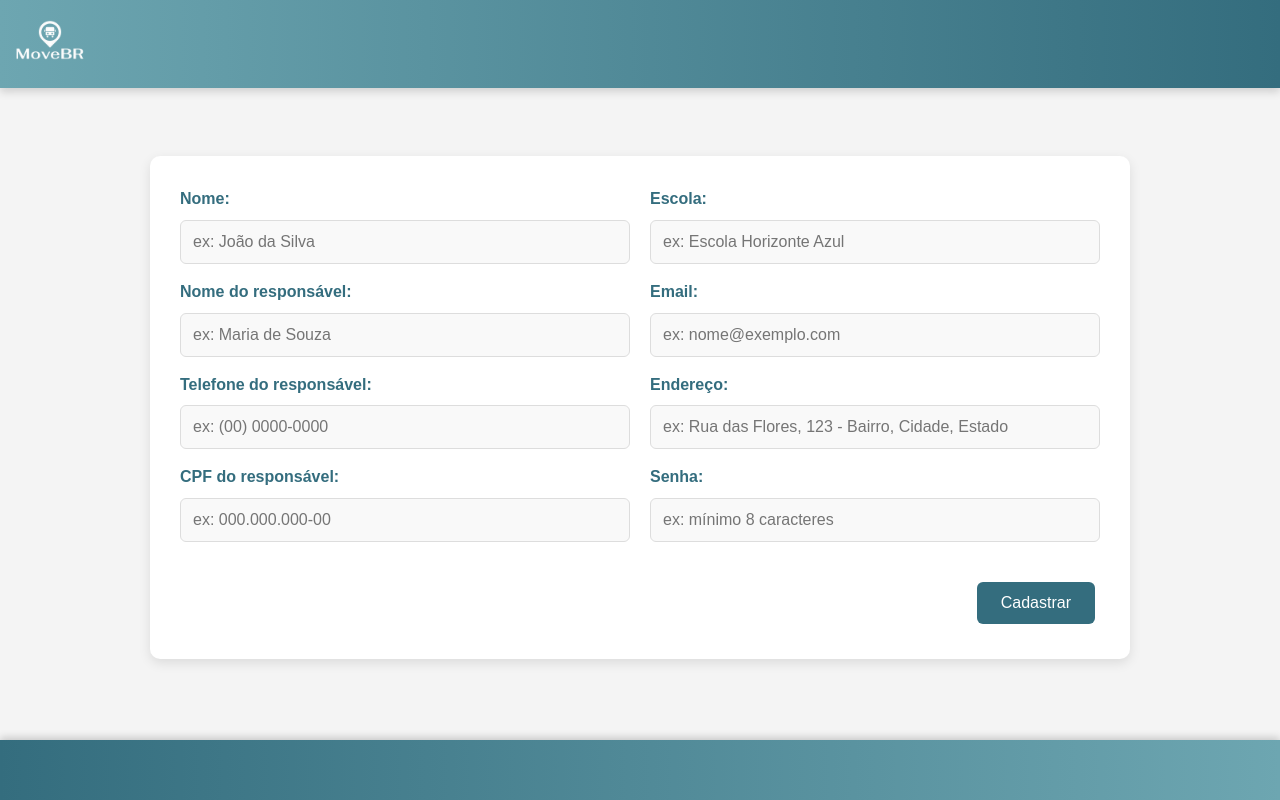
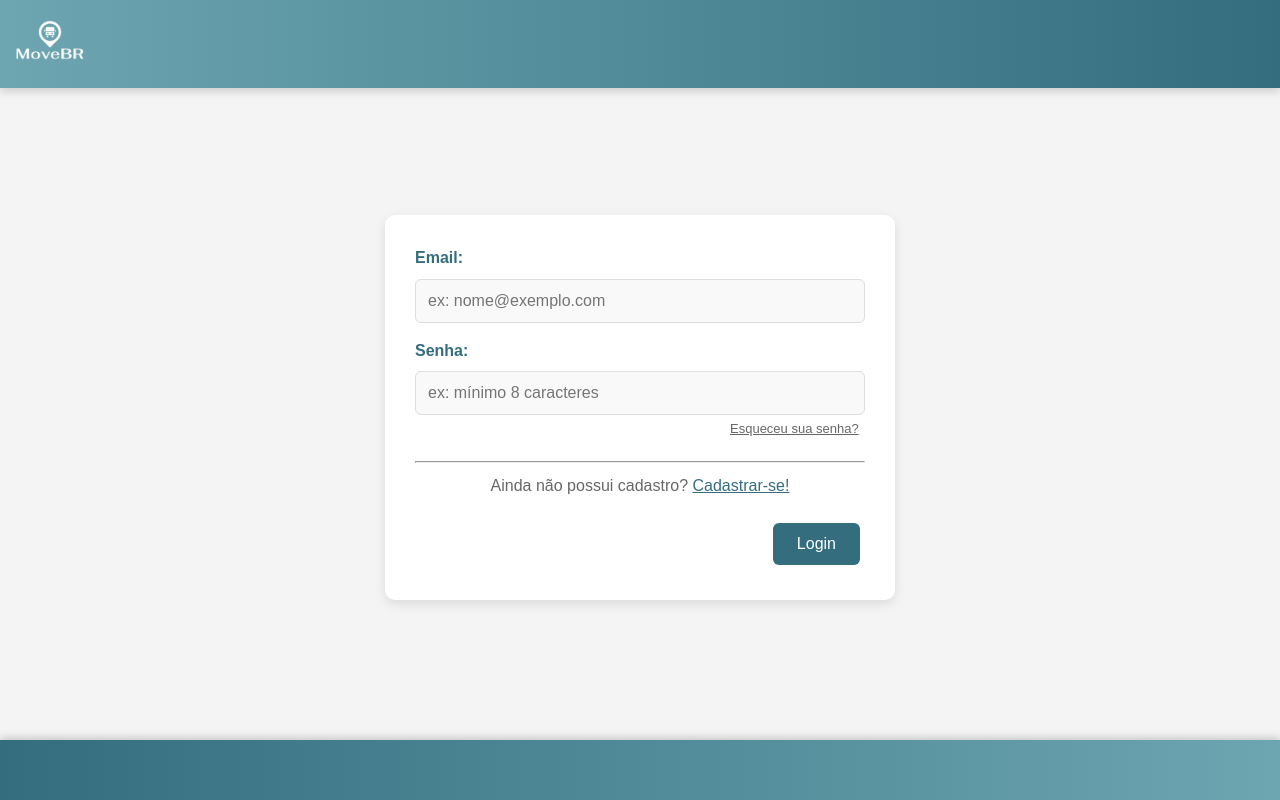
Before and after one commit to CarrodeLuxo021/MoveBR, a Flask app: template templates/login.html in a window 1280 px wide. Run offline with Flask 3, Linux system fonts and the light colour scheme; the template is opened without the code that fills it, so the values that code supplies are empty.

Commit message:
finalizando o front da página de login

```diff
--- a/static/css/login.css
+++ b/static/css/login.css
@@ -1,98 +1,147 @@
-body {
+/* Reset básico para garantir consistência entre navegadores */
+* {
     margin: 0;
-    font-family: Arial, sans-serif;
-    background-color: #ffffff;
+    padding: 0;
+    box-sizing: border-box;
 }
 
-.container {
-    text-align: center;
+/* Estilização do corpo da página */
+body {
+    font-family: 'Arial', sans-serif; /* Fonte limpa e moderna */
+    line-height: 1.6;
+    background-color: #f4f4f4; /* Cor de fundo clara para uma aparência clean */
+    color: #333; /* Cor do texto para bom contraste */
 }
 
-.header {
-    background-color: #114411;
-    color: #f1c232;
-    padding: 10px;
-    font-size: 24px;
-    height: 100px;
-
-
+/* Estilização do cabeçalho */
+header {
+    background-image: linear-gradient(to right, #6DA6B1 0%, #346D7E 100%); /* Gradiente suave de azul claro para azul petróleo */
+    color: #fff; /* Texto em bege claro para contraste elegante */
+    box-shadow: 0 4px 8px rgba(0, 0, 0, 0.15); /* Sombra suave para profundidade */
 }
 
-.login-box {
-    background-color: #e0e0e0;
-    width: 300px;
-    margin: 50px auto;
-    padding: 20px;
-    border-radius: 8px;
-    box-shadow: 0px 0px 10px rgba(0, 0, 0, 0.1);
+.logo img {
+    width: 80px; /* Tamanho da imagem do logo */
+    height: auto; /* Manter a proporção da imagem */
+    margin-left: 10px;
 }
 
-.login-box form {
+/* Estilização do main */
+main {
     display: flex;
+    justify-content: center;
+    align-items: center;
     flex-direction: column;
-    align-items: stretch;
+    min-height: calc(100vh - 160px); /* Altura mínima: 100% da altura da tela menos o espaço do header e footer */
+    padding: 20px; /* Adiciona espaçamento interno para garantir que o formulário não encoste nas bordas */
 }
 
-.login-box label {
-    margin-bottom: 5px;
-    text-align: left;
+/* Estilização do container-form */
+.container-form {
+    max-width: 1000px;
+    margin: 0 auto; /* Centraliza horizontalmente */
+    padding: 30px;
+    background-color: #ffffff;
+    border-radius: 10px;
+    box-shadow: 0 4px 12px rgba(0, 0, 0, 0.1);
 }
 
-.login-box input[type="email"],
-.login-box input[type="password"] {
-    margin-bottom: 15px;
-    padding: 8px;
-    border: 1px solid #ccc;
-    border-radius: 4px;
+/* Layout dos itens do formulário */
+.itens-form {
+    display: block;
+    flex-wrap: wrap; /* Permitir quebra de linha para responsividade */
+    gap: 20px; /* Espaçamento entre os containers */
 }
 
-.forgot-password {
-    font-size: 12px;
-    color: #666;
-    text-align: right;
-    margin-bottom: 15px;
-    text-decoration: none;
+/* Estilização dos containers de lado */
+.cima-container,
+.baixo-container {
+    flex: 1; /* Fazer os containers ocuparem espaço igual */
+    min-width: 450px; /* Garantir que os containers não fiquem muito estreitos */
 }
 
-.forgot-password:hover {
-    text-decoration: underline;
+.cima-container{
+    margin-bottom: 20px;
 }
 
-.login-button {
-    background-color: #114411;
-    color: white;
-    padding: 10px;
-    border: none;
-    border-radius: 4px;
-    cursor: pointer;
-    font-size: 16px;
+.baixo-container p{
+    color: #676767;
+    text-align: center;
+    margin-top: 10px;
 }
 
-.login-button:hover {
-    background-color: #0d330d;
+.baixo-container a{
+    color: #346D7E;
 }
 
-.signup {
-    margin-top: 20px;
-    text-align: center;
+/* Estilização dos labels */
+.container-form label {
+    display: block; /* Forçar os labels a ocupar uma linha inteira */
+    margin-bottom: 8px; /* Espaço entre o label e o campo de entrada */
+    font-weight: 600; /* Destacar o texto dos labels com um peso de fonte mais forte */
+    color: #346D7E; /* Azul petróleo para os labels para combinar com o cabeçalho */
 }
 
-.signup-button {
-    background-color: #114411;
-    color: white;
-    padding: 10px;
-    border: none;
-    border-radius: 4px;
-    cursor: pointer;
-    font-size: 16px;
+/* Estilização dos campos de entrada */
+.container-form input[type="email"] {
+    width: 100%; /* Ocupa toda a largura disponível */
+    padding: 12px; /* Espaçamento interno aumentado para conforto */
+    margin-bottom: 15px; /* Espaço entre os campos de entrada */
+    border: 1px solid #ddd; /* Borda leve para os campos */
+    border-radius: 6px; /* Bordas arredondadas para um visual mais moderno */
+    font-size: 16px; /* Tamanho de fonte adequado para leitura */
+    background-color: #f9f9f9; /* Fundo claro e suave para os campos de entrada */
 }
 
-.signup-button:hover {
-    background-color: #0d330d;
+.container-form input[type="password"] {
+    width: 100%; /* Ocupa toda a largura disponível */
+    padding: 12px; /* Espaçamento interno aumentado para conforto */
+    border: 1px solid #ddd; /* Borda leve para os campos */
+    border-radius: 6px; /* Bordas arredondadas para um visual mais moderno */
+    font-size: 16px; /* Tamanho de fonte adequado para leitura */
+    background-color: #f9f9f9; /* Fundo claro e suave para os campos de entrada */
 }
 
-hr {
-    margin-top: 20px;
-    border: 0;
-    border-top: 1px solid #ccc;
+.link-senha{
+    color: #676767;
+    font-size: 13px;
+    margin-left: 70%;
 }
+
+/* Estilização dos botões */
+.btn-container {
+    text-align: right; /* Centralizar os botões */
+    margin-top: 20px; /* Espaço acima dos botões */
+}
+
+.btn-container button {
+    background-color: #346D7E; /* Azul petróleo para os botões */
+    color: #fff; /* Texto bege claro para contraste */
+    border: none; /* Remover bordas padrão dos botões */
+    padding: 12px 24px; /* Espaçamento interno dos botões */
+    border-radius: 6px; /* Bordas arredondadas */
+    cursor: pointer; /* Cursor em forma de mão ao passar sobre o botão */
+    font-size: 16px; /* Tamanho de fonte adequado */
+    margin: 5px; /* Espaço entre os botões */
+    transition: background-color 0.3s ease, transform 0.2s ease; /* Transições suaves para cor e efeito de clique */
+}
+
+.btn-container button:hover {
+    background-color: #6DA6B1; /* Azul claro ao passar o mouse sobre o botão */
+}
+
+.btn-container button:active {
+    transform: scale(0.98); /* Efeito de clique para um feedback visual adicional */
+}
+
+/* Estilização do rodapé */
+footer {
+    background-image: linear-gradient(to right, #346D7E 0%, #6DA6B1 100%);
+    color: #fff; /* Texto claro para contraste */
+    padding: 30px; /* Espaçamento interno */
+    text-align: center; /* Centralizar o conteúdo */
+    position: fixed; /* Manter o rodapé fixo na parte inferior */
+    bottom: 0;
+    width: 100%; /* Ocupa toda a largura da página */
+    box-shadow: 0 -2px 8px rgba(0, 0, 0, 0.2); /* Sombra suave para profundidade */
+}
--- a/static/login.css
+++ /dev/null
@@ -1,120 +0,0 @@
-/* Reset básico para garantir consistência entre navegadores */
-* {
-    margin: 0;
-    padding: 0;
-    box-sizing: border-box;
-}
-
-/* Estilização do corpo da página */
-body {
-    font-family: 'Arial', sans-serif; /* Fonte limpa e moderna */
-    line-height: 1.6;
-    background-color: #f4f4f4; /* Cor de fundo clara para uma aparência clean */
-    color: #333; /* Cor do texto para bom contraste */
-}
-
-/* Estilização do cabeçalho */
-header {
-    background-image: linear-gradient(to right, #6DA6B1 0%, #346D7E 100%); /* Gradiente suave de azul claro para azul petróleo */
-    color: #fff; /* Texto em bege claro para contraste elegante */
-    box-shadow: 0 4px 8px rgba(0, 0, 0, 0.15); /* Sombra suave para profundidade */
-}
-
-.logo img {
-    width: 80px; /* Tamanho da imagem do logo */
-    height: auto; /* Manter a proporção da imagem */
-    margin-left: 10px;
-}
-
-/* Estilização do main */
-main {
-    display: flex;
-    justify-content: center;
-    align-items: center;
-    flex-direction: column;
-    min-height: calc(100vh - 160px); /* Altura mínima: 100% da altura da tela menos o espaço do header e footer */
-    padding: 20px; /* Adiciona espaçamento interno para garantir que o formulário não encoste nas bordas */
-}
-
-/* Estilização do container-form */
-.container-form {
-    max-width: 1000px;
-    margin: 0 auto; /* Centraliza horizontalmente */
-    padding: 30px;
-    background-color: #ffffff;
-    border-radius: 10px;
-    box-shadow: 0 4px 12px rgba(0, 0, 0, 0.1);
-}
-
-/* Layout dos itens do formulário */
-.itens-form {
-    display: flex;
-    flex-wrap: wrap; /* Permitir quebra de linha para responsividade */
-    gap: 20px; /* Espaçamento entre os containers */
-}
-
-/* Estilização dos containers de lado */
-.lado-esquerdo-container,
-.lado-direito-container {
-    flex: 1; /* Fazer os containers ocuparem espaço igual */
-    min-width: 450px; /* Garantir que os containers não fiquem muito estreitos */
-}
-
-/* Estilização dos labels */
-.container-form label {
-    display: block; /* Forçar os labels a ocupar uma linha inteira */
-    margin-bottom: 8px; /* Espaço entre o label e o campo de entrada */
-    font-weight: 600; /* Destacar o texto dos labels com um peso de fonte mais forte */
-    color: #346D7E; /* Azul petróleo para os labels para combinar com o cabeçalho */
-}
-
-/* Estilização dos campos de entrada */
-.container-form input[type="text"],
-.container-form input[type="email"],
-.container-form input[type="password"] {
-    width: 100%; /* Ocupa toda a largura disponível */
-    padding: 12px; /* Espaçamento interno aumentado para conforto */
-    margin-bottom: 15px; /* Espaço entre os campos de entrada */
-    border: 1px solid #ddd; /* Borda leve para os campos */
-    border-radius: 6px; /* Bordas arredondadas para um visual mais moderno */
-    font-size: 16px; /* Tamanho de fonte adequado para leitura */
-    background-color: #f9f9f9; /* Fundo claro e suave para os campos de entrada */
-}
-
-/* Estilização dos botões */
-.btn-container {
-    text-align: right; /* Centralizar os botões */
-    margin-top: 20px; /* Espaço acima dos botões */
-}
-
-.btn-container button {
-    background-color: #346D7E; /* Azul petróleo para os botões */
-    color: #fff; /* Texto bege claro para contraste */
-    border: none; /* Remover bordas padrão dos botões */
-    padding: 12px 24px; /* Espaçamento interno dos botões */
-    border-radius: 6px; /* Bordas arredondadas */
-    cursor: pointer; /* Cursor em forma de mão ao passar sobre o botão */
-    font-size: 16px; /* Tamanho de fonte adequado */
-    margin: 5px; /* Espaço entre os botões */
-    transition: background-color 0.3s ease, transform 0.2s ease; /* Transições suaves para cor e efeito de clique */
-}
-
-.btn-container button:hover {
-    background-color: #6DA6B1; /* Azul claro ao passar o mouse sobre o botão */
-}
-
-.btn-container button:active {
-    transform: scale(0.98); /* Efeito de clique para um feedback visual adicional */
-}
-
-/* Estilização do rodapé */
-footer {
-    background-image: linear-gradient(to right, #346D7E 0%, #6DA6B1 100%);
-    color: #fff; /* Texto claro para contraste */
-    padding: 30px; /* Espaçamento interno */
-    text-align: center; /* Centralizar o conteúdo */
-    position: fixed; /* Manter o rodapé fixo na parte inferior */
-    bottom: 0;
-    width: 100%; /* Ocupa toda a largura da página */
-    box-shadow: 0 -2px 8px rgba(0, 0, 0, 0.2); /* Sombra suave para profundidade */
-}
--- a/templates/login.html
+++ b/templates/login.html
@@ -4,7 +4,7 @@
     <meta charset="UTF-8">
     <meta name="viewport" content="width=device-width, initial-scale=1.0">
     <title>Cadastro do Aluno</title>
-    <link rel="stylesheet" href="../static/login.css">
+    <link rel="stylesheet" href="../static/css/login.css">
 </head>
 <body>
 
@@ -15,37 +15,24 @@
     <main>
         <form class="container-form">
             <div class="itens-form">
-                <div class="lado-esquerdo-container">
-                    <label for="nomeAluno">Nome:</label>
-                    <input type="text" id="nomeAluno" placeholder="ex: João da Silva">
 
-                    <label for="nomeResponsavel">Nome do responsável:</label>
-                    <input type="text" id="nomeResponsavel" placeholder="ex: Maria de Souza">
-
-                    <label for="telefoneResponsavel">Telefone do responsável:</label>
-                    <input type="text" id="telefoneResponsavel" placeholder="ex: (00) 0000-0000">
-
-                    <label for="cpfResponsavel">CPF do responsável:</label>
-                    <input type="text" id="cpfResponsavel" placeholder="ex: 000.000.000-00">
-                </div>
-
-                <div class="lado-direito-container">
-                    <label for="escola">Escola:</label>
-                    <input type="text" id="escola" placeholder="ex: Escola Horizonte Azul">
-
+                <div class="cima-container">
                     <label for="emailAluno">Email:</label>
                     <input type="email" id="emailAluno" placeholder="ex: nome@exemplo.com">
 
-                    <label for="endereçoAluno">Endereço:</label>
-                    <input type="text" id="endereçoAluno" placeholder="ex: Rua das Flores, 123 - Bairro, Cidade, Estado">
-
                     <label for="senhaAluno">Senha:</label>
                     <input type="password" id="senhaAluno" placeholder="ex: mínimo 8 caracteres">
+                    <a href="#" class="link-senha">Esqueceu sua senha?</a>
+                </div>
+
+                <div class="baixo-container">
+                    <hr>
+                    <p>Ainda não possui cadastro? <a href="#">Cadastrar-se!</a></p>
                 </div>
             </div>
 
             <div class="btn-container">
-                <button type="submit" class="cadastrar">Cadastrar</button>
+                <button type="submit" class="login">Login</button>
             </div>
         </form>
     </main>
```
